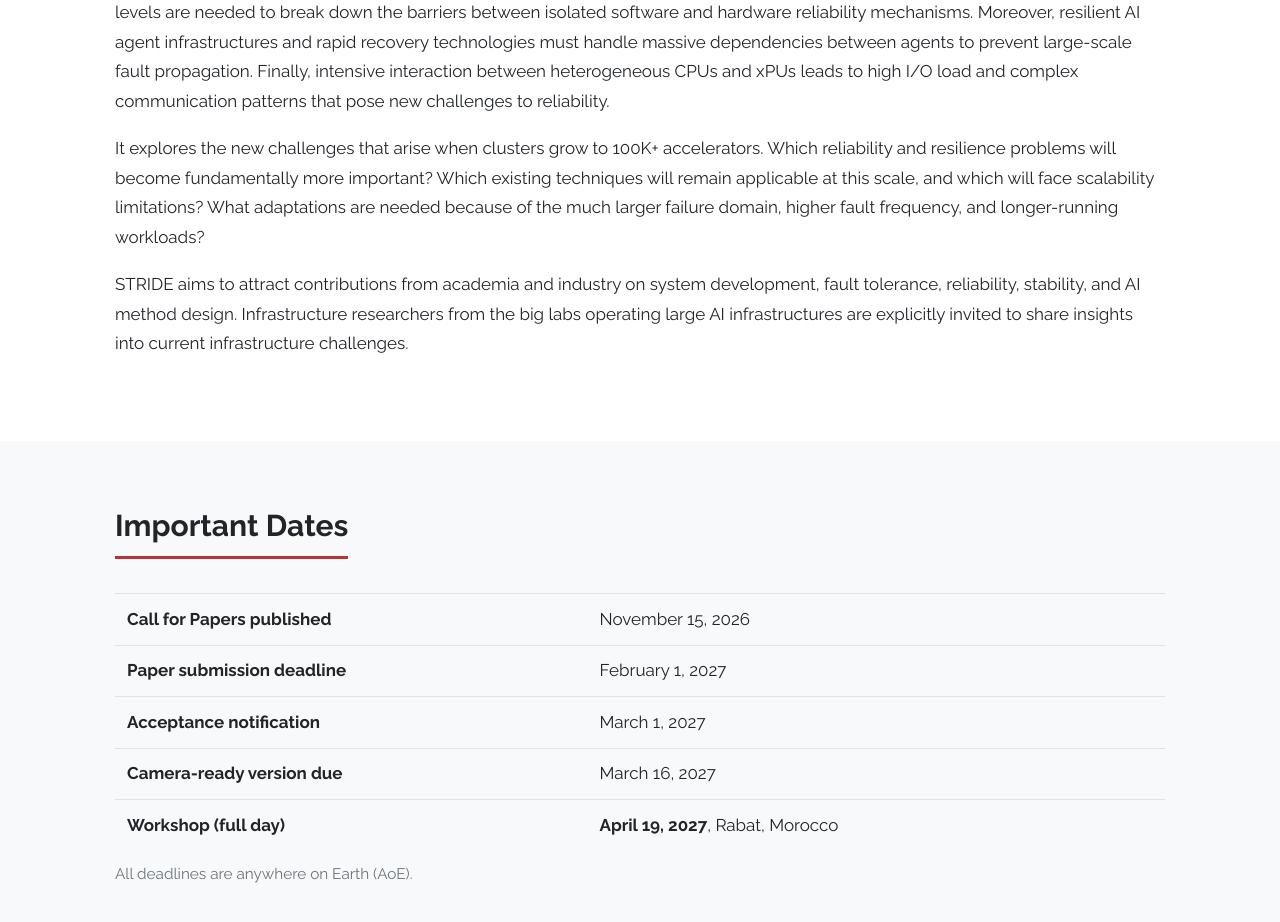
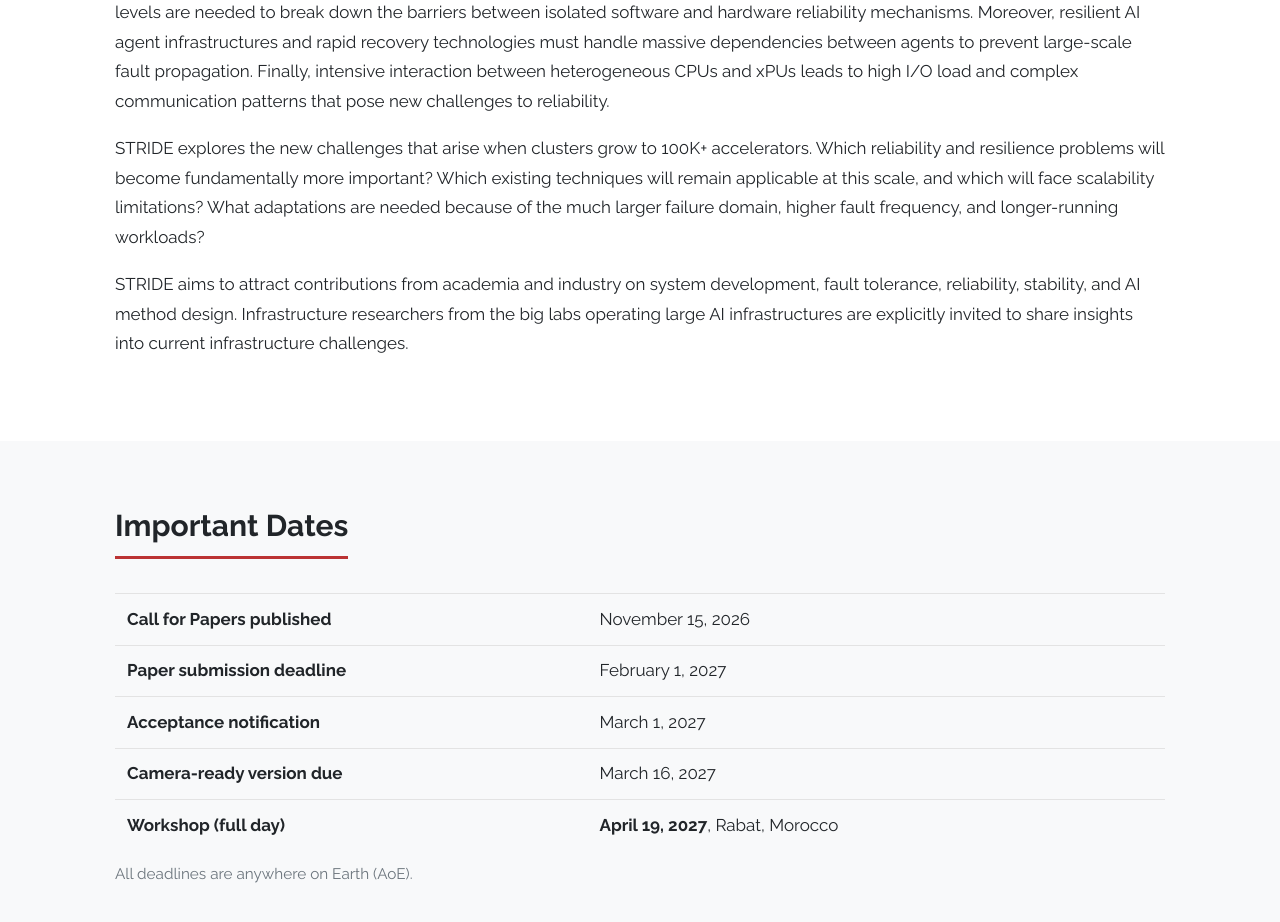
Before and after one commit to dos-group/stride2027, a plain HTML site: page index.html in a window 1280 px wide. Shown: the part 1100-2022 px from the top of the page. Drawn offline with Linux system fonts and the light colour scheme.

Commit message:
Fix typo in STRIDE workshop description

```diff
--- a/index.html
+++ b/index.html
@@ -49,7 +49,7 @@
       <h2 class="section-heading">About the Workshop</h2>
       <p>The STRIDE workshop, co-located with <a href="https://2027.eurosys.org/">EuroSys 2027</a>, brings together researchers working on the design and operation of stable, reliable, and fault-tolerant AI infrastructures to discuss the next steps of AI infrastructure evolution.</p>
       <p>Large-scale AI infrastructures are an integral part of modern data centers and advance AI and its applications. Elastic fault tolerance mechanisms that dynamically adapt to workload changes and unexpected faults during training and inference are critical to maintaining continuous operation and minimizing performance degradation. New approaches at both software (model) and hardware levels are needed to break down the barriers between isolated software and hardware reliability mechanisms. Moreover, resilient AI agent infrastructures and rapid recovery technologies must handle massive dependencies between agents to prevent large-scale fault propagation. Finally, intensive interaction between heterogeneous CPUs and xPUs leads to high I/O load and complex communication patterns that pose new challenges to reliability.</p>
-      <p>It explores the new challenges that arise when clusters grow to 100K+ accelerators. Which reliability and resilience problems will become fundamentally more important? Which existing techniques will remain applicable at this scale, and which will face scalability limitations? What adaptations are needed because of the much larger failure domain, higher fault frequency, and longer-running workloads?</p>
+      <p>STRIDE explores the new challenges that arise when clusters grow to 100K+ accelerators. Which reliability and resilience problems will become fundamentally more important? Which existing techniques will remain applicable at this scale, and which will face scalability limitations? What adaptations are needed because of the much larger failure domain, higher fault frequency, and longer-running workloads?</p>
       <p>STRIDE aims to attract contributions from academia and industry on system development, fault tolerance, reliability, stability, and AI method design. Infrastructure researchers from the big labs operating large AI infrastructures are explicitly invited to share insights into current infrastructure challenges.</p>
     </div>
   </section>
```
